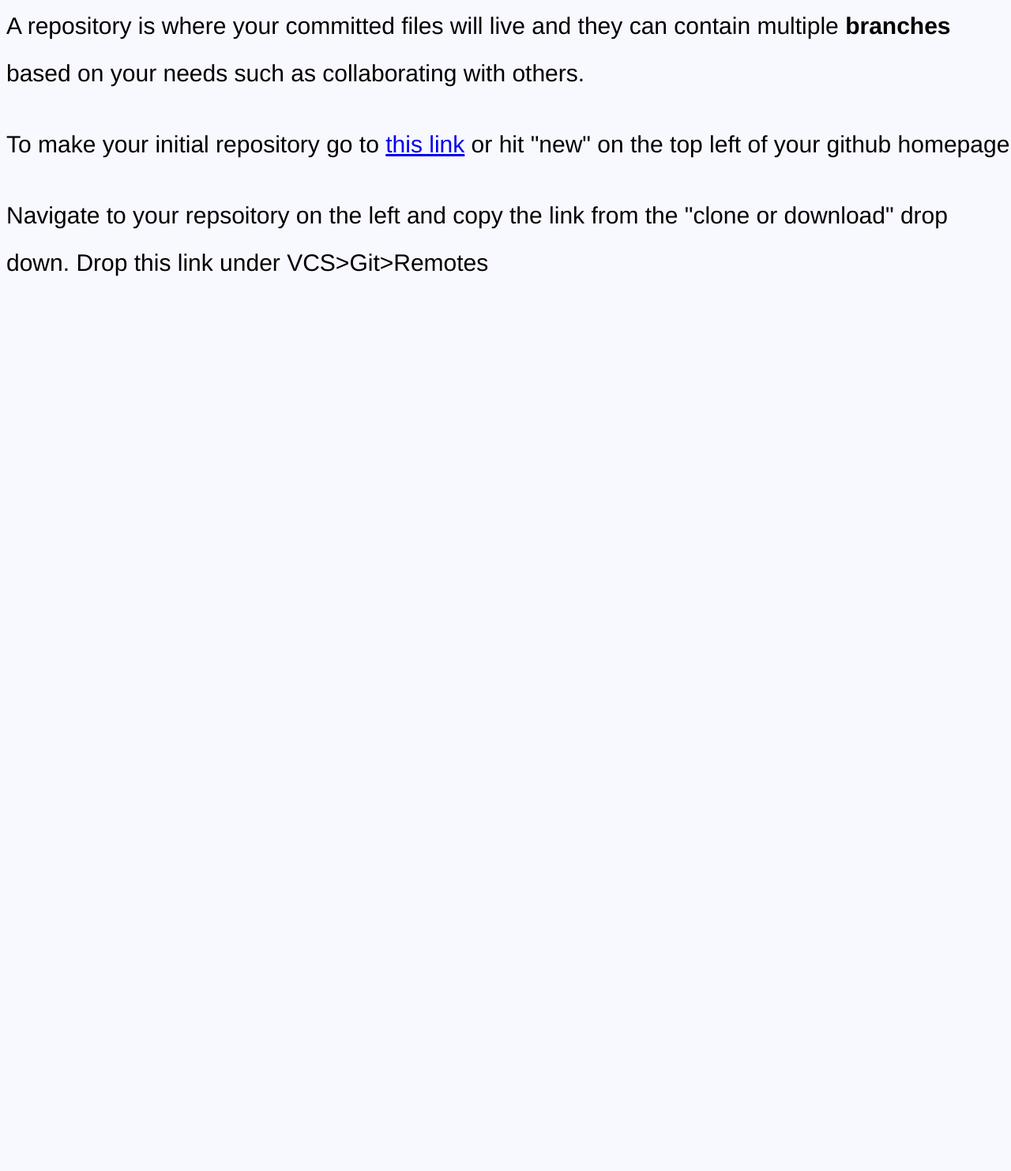
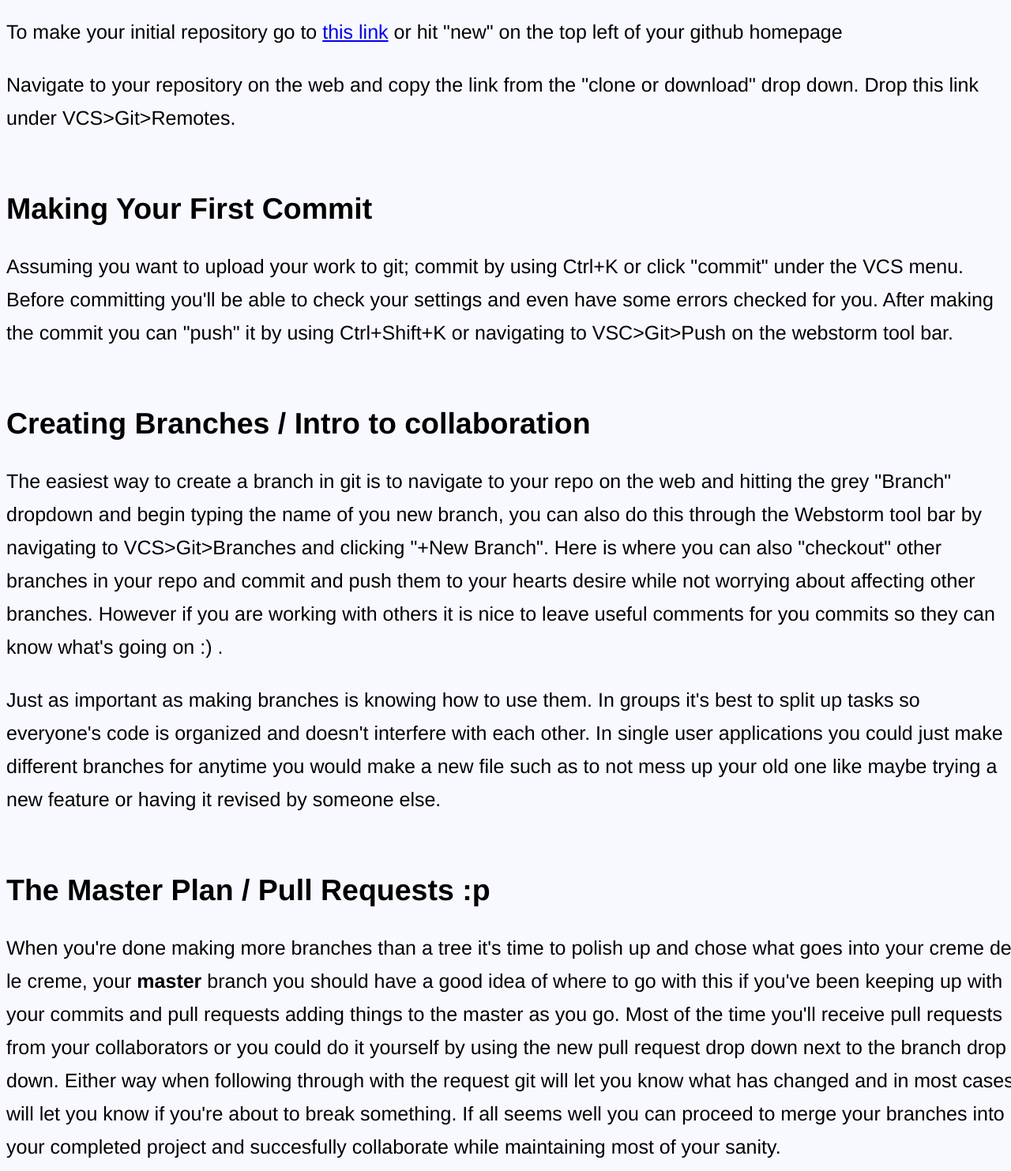
Before and after one commit to Takosheen/IS117Project1, a website: page IS117 Project 1/dist/Git.html in a window 1280 px wide. Shown: the part 437-1920 px from the top of the page at 79% size. Before the commit the page ends 830 px from the top, so only its background shows below. Drawn offline with nearby package versions, Linux system fonts and the light colour scheme.

Commit message:
looks cool, have a look! the hyperlinks go to the respective part of the page if you click on them.

```diff
--- a/IS117 Project 1/dist/Git.html
+++ b/IS117 Project 1/dist/Git.html
@@ -14,7 +14,7 @@
 <![endif]-->
 
 <!-- Add your site or application content here -->
-  <div id="Bwrapper" >
+
     <div id="header">
     <body>
     <div id="wrapper">
@@ -25,20 +25,57 @@
       <header>
         <menu>
           <li><a href="#repo">Create a repository</a></li>
+          <li><a href="#commit">Commits :)</a></li>
+          <li><a href="#branch">Branches</a></li>
+          <li><a href="#master">Master Plan</a></li>
         </menu>
         <h1>Git like a Boss</h1>
       </header>
       <main>
-        <h2  name="repo"><br>Git Basics / Creating a Repository</h2>
+        <h2  id="repo"><br>Git Basics / Creating a Repository</h2>
         <p>
-          A repository is where your committed files will live and they can contain multiple <strong>branches</strong>
+          A repository is where your committed files will live; they can contain multiple "branches"
           based on your needs such as collaborating with others.</p>
 
         <p>To make your initial repository go to <a href="https://github.com/new">this link</a> or hit "new" on the top
             left of your github homepage</p>
 
-        <p> Navigate to your repsoitory on the left and copy the link from the "clone or download" drop down. Drop this
-          link under VCS>Git>Remotes
+        <p> Navigate to your repository on the web and copy the link from the "clone or download" drop down. Drop this
+          link under VCS>Git>Remotes.</p>
+
+        <h2 id="commit"><br>Making Your First Commit</h2>
+
+        <p> Assuming you want to upload your work to git; commit by using Ctrl+K or click "commit"
+        under the VCS menu. Before committing you'll be able to check your settings and even have some errors checked for you.
+        After making the commit you can "push" it  by using Ctrl+Shift+K or navigating to VSC>Git>Push on the webstorm
+          tool bar.</p>
+
+        <h2 id="branch"><br>Creating Branches / Intro to collaboration</h2>
+
+        <p>The easiest way to create a branch in git is to navigate to your repo on the web and hitting the grey "Branch"
+        dropdown and begin typing the name of you new branch, you can also do this through the Webstorm tool bar by navigating
+          to VCS>Git>Branches and clicking "+New Branch". Here is where you can also "checkout" other branches in your repo
+        and commit and push them to your hearts desire while not worrying about affecting other branches. However if you are
+        working with others it is nice to leave useful comments for you commits so they can know what's going on :) .</p>
+
+        <p>Just as important as making branches is knowing how to use them. In groups it's best to split up tasks so everyone's
+        code is organized and doesn't interfere with each other. In single user applications you could just make different branches for
+        anytime you would make a new file such as to not mess up your old one like maybe trying a new feature or having
+          it revised by someone else.</p>
+
+        <h2 id="master"><br>The Master Plan / Pull Requests :p</h2>
+        <p>When you're done making more branches than a tree it's time to polish up and chose what goes into your creme de
+        le creme, your <strong>master</strong> branch you should have a good idea of where to go with this if you've been keeping up
+        with your commits and pull requests adding things to the master as you go. Most of the time you'll receive pull requests
+        from your collaborators or you could do it yourself by using the new pull request drop down next to the branch drop down.
+          Either way when following through with the request git will let you know what has changed and in most cases will let you
+          know if you're about to break something. If all seems well you can proceed to merge your branches into your completed project
+        and succesfully collaborate while maintaining most of your sanity.</p>
+
+
+
+
+
 
 
       </main>
--- a/IS117 Project 1/dist/css/git.css
+++ b/IS117 Project 1/dist/css/git.css
@@ -1,7 +1,7 @@
 html {
   font-family: "Helvetica Neue", Helvetica, Arial, sans-serif;
-  font-size: 30px;
-  line-height: 60px;
+  font-size: 25px;
+  line-height: 42px;
 
 }
 
@@ -18,7 +18,7 @@ h1 {
   font-size: 200%;
 }
 h2 {
-  font-size: 180%;
+  font-size: 150%;
 }
 h3 {
   font-size: 160%;
```
Also changed, not shown: 1 other file.
